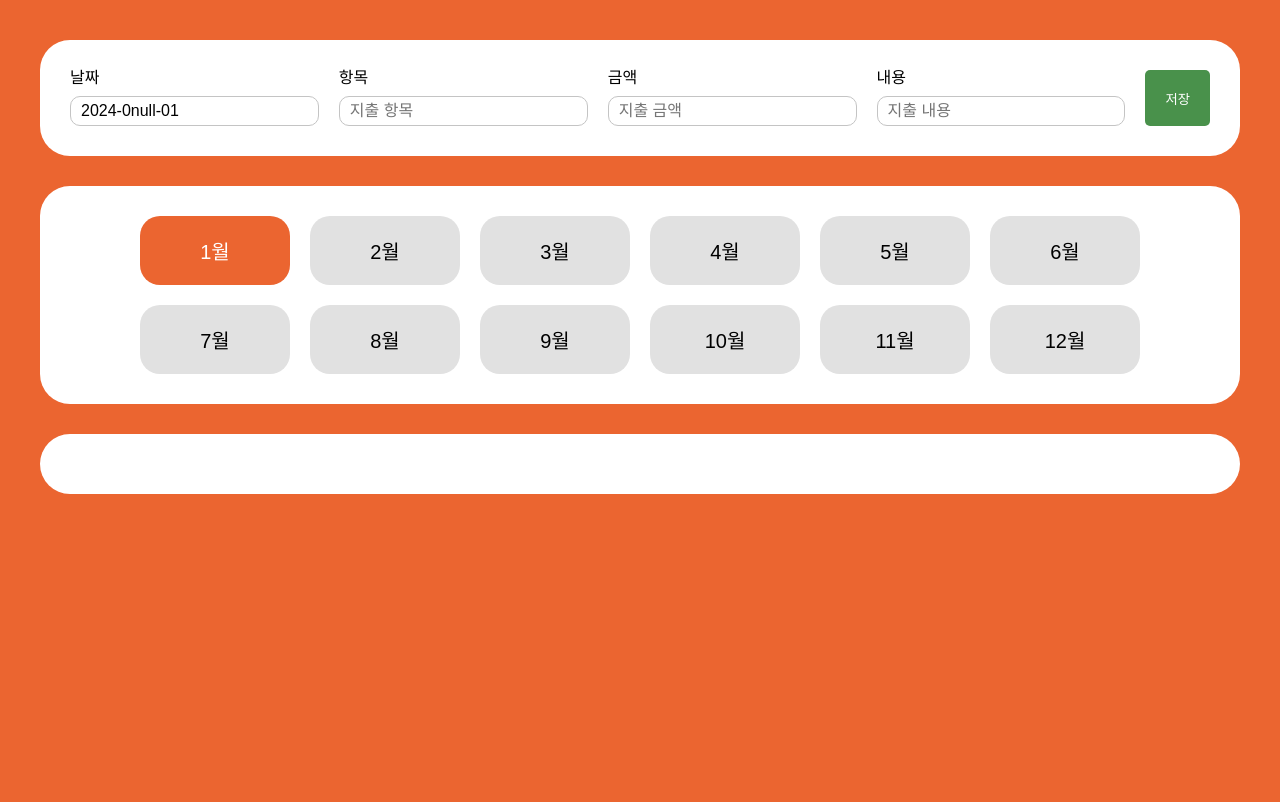
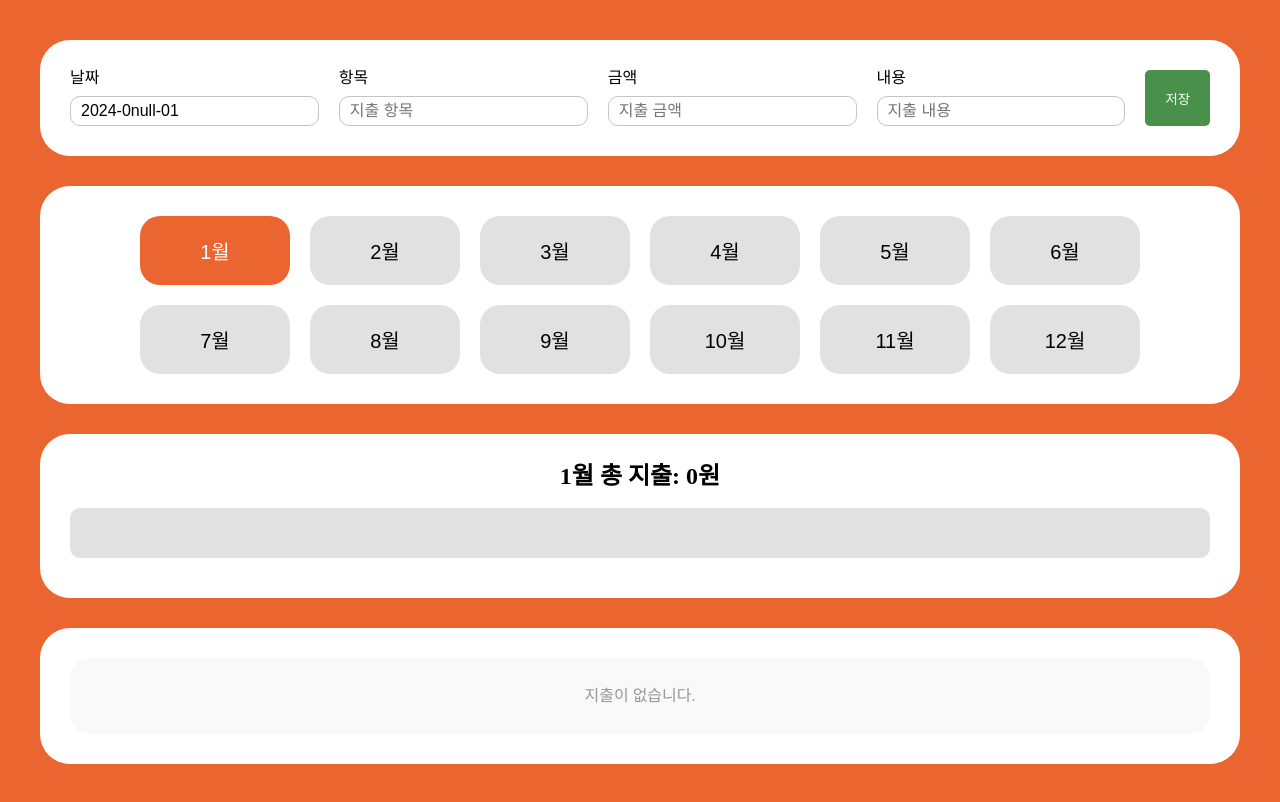
Before and after one commit to solpark16/my-account-book, a React (Vite) app: page / in a window 1280 px wide. Built offline with nearby package versions, Linux system fonts and the light colour scheme.

Commit message:
Feat: 월별 지출 Summary 제작

```diff
--- a/src/components/ExpenseForm.jsx
+++ b/src/components/ExpenseForm.jsx
@@ -76,7 +76,7 @@ const ExpenseForm = () => {
       id: uuidv4(),
       date,
       item,
-      amount,
+      amount: +amount,
       description,
     };
     // 기존 지출 항목들에 새로운 지출 항목 추가
--- a/src/components/ExpenseItem.jsx
+++ b/src/components/ExpenseItem.jsx
@@ -52,7 +52,7 @@ const ExpenseItem = ({ expense }) => {
           {item} - {description}
         </StDescription>
       </StItemLeft>
-      <StItemRight>{amount}원</StItemRight>
+      <StItemRight>{amount.toLocaleString()}원</StItemRight>
     </StLi>
   );
 };
--- /dev/null
+++ b/src/components/ExpenseSummary.jsx
@@ -0,0 +1,111 @@
+import React from "react";
+import styled from "styled-components";
+import { useSelector } from "react-redux";
+
+const StDiv = styled.div`
+  background-color: #fff;
+  padding: 30px;
+  display: flex;
+  border-radius: 30px;
+  flex-direction: column;
+  justify-content: center;
+  text-align: center;
+`;
+const StUl = styled.ul`
+  display: flex;
+  justify-content: center;
+  gap: 20px;
+  flex-wrap: wrap;
+  margin-top: 10px;
+`;
+const StLi = styled.li`
+  display: flex;
+  align-items: center;
+`;
+const StTitle = styled.p`
+  font-size: 24px;
+  font-weight: bold;
+`;
+const StGraph = styled.div`
+  margin-top: 20px;
+  overflow: hidden;
+  display: flex;
+  height: 50px;
+  background-color: #e1e1e1;
+  border-radius: 10px;
+`;
+const StGraphItem = styled.div`
+  background-color: ${(props) => props.$backColor};
+  box-sizing: border-box;
+  height: 100%;
+  width: ${(props) => props.$width}%;
+`;
+const StColorItem = styled.div`
+  width: 20px;
+  height: 10px;
+  background-color: ${(props) => props.$backColor};
+  margin-right: 8px;
+`;
+const ExpenseSummary = () => {
+  const { expensesList } = useSelector((state) => state.expensesList);
+  const { selectedMonth } = useSelector((state) => state.selectedMonth);
+  const graphColor = ["#007BFF", "#28A745", "#DC3545", "#FFC107", "#17A2B8"];
+  // 월별 총 지출 계산
+  const expensesSummary = expensesList.reduce((acc, cur) => {
+    return acc + Number(cur.amount);
+  }, 0);
+  // 항목별 지출 금액 계산
+  const expensesItemList = () => {
+    const expensesItemList = {};
+    expensesList.forEach((expense) => {
+      if (Object.keys(expensesItemList).includes(expense.item)) {
+        expensesItemList[expense.item] += +expense.amount;
+      } else {
+        expensesItemList[expense.item] = +expense.amount;
+      }
+    });
+    return Object.entries(expensesItemList)
+      .sort((a, b) => b[1] - a[1])
+      .reduce((acc, cur, idx) => {
+        if (idx < 4) {
+          acc.push(cur);
+        } else if (idx === 4) {
+          acc.push(["기타", `${+cur[1]}`]);
+        } else {
+          acc[4][1] = +acc[4][1] + cur[1];
+        }
+        return acc;
+      }, []);
+  };
+  return (
+    <StDiv>
+      <StTitle>
+        {selectedMonth}월 총 지출: {expensesSummary.toLocaleString()}원
+      </StTitle>
+      <StGraph>
+        {expensesItemList().map((item, idx) => {
+          return (
+            <StGraphItem
+              key={item[0]}
+              $backColor={graphColor[idx]}
+              $width={((item[1] / expensesSummary) * 100).toFixed(2)}
+            ></StGraphItem>
+          );
+        })}
+      </StGraph>
+      <StUl>
+        {expensesItemList().map((item, idx) => {
+          return (
+            <StLi key={item[0]}>
+              <StColorItem $backColor={graphColor[idx]}></StColorItem>
+              {item[0]}: {item[1].toLocaleString()}원 (
+              {((item[1] / expensesSummary) * 100).toFixed(2)}%)
+            </StLi>
+          );
+        })}
+      </StUl>
+    </StDiv>
+  );
+};
+
+export default ExpenseSummary;
--- a/src/components/ExpensesList.jsx
+++ b/src/components/ExpensesList.jsx
@@ -11,6 +11,13 @@ const StUl = styled.ul`
   border-radius: 30px;
   flex-direction: column;
   gap: 10px;
+`;
+const StDiv = styled.div`
+  background-color: #f9f9f9;
+  text-align: center;
+  padding: 30px;
+  color: #989898;
+  border-radius: 20px;
 `;
 const ExpensesList = () => {
   const { expenses } = useSelector((state) => state.expenses);
@@ -27,9 +34,13 @@ const ExpensesList = () => {
   }, [expenses]);
   return (
     <StUl>
-      {expensesList.map((expense) => {
-        return <ExpenseItem key={expense.id} expense={expense} />;
-      })}
+      {expensesList.length > 0 ? (
+        expensesList.map((expense) => {
+          return <ExpenseItem key={expense.id} expense={expense} />;
+        })
+      ) : (
+        <StDiv>지출이 없습니다.</StDiv>
+      )}
     </StUl>
   );
 };
--- a/src/components/MonthsList.jsx
+++ b/src/components/MonthsList.jsx
@@ -30,7 +30,7 @@ const StMonthButton = styled.button`
   }
 `;
 const MonthsList = () => {
-  const monthsList = [...Array(12).keys()].map((month) => month + 1);
+  const monthsList = [1, 2, 3, 4, 5, 6, 7, 8, 9, 10, 11, 12];
   const { selectedMonth } = useSelector((state) => state.selectedMonth);
   const { expenses } = useSelector((state) => state.expenses);
   const dispatch = useDispatch();
--- a/src/pages/Detail.jsx
+++ b/src/pages/Detail.jsx
@@ -49,10 +49,11 @@ const Detail = () => {
 
   const { expense } = location.state.expense;
   // input ref
-  const inputDateRef = useRef(null);
-  const inputItemRef = useRef(null);
-  const inputAmountRef = useRef(null);
-  const inputDescriptionRef = useRef(null);
+  // TODO: ref 선언 이유 질문
+  // const inputDateRef = useRef(null);
+  // const inputItemRef = useRef(null);
+  // const inputAmountRef = useRef(null);
+  // const inputDescriptionRef = useRef(null);
   // save ref
   const saveDateRef = useRef(expense.date);
   const saveItemRef = useRef(expense.item);
@@ -137,7 +138,7 @@ const Detail = () => {
       <StInput
         placeholder="YYYY-MM-DD"
         type="text"
-        ref={inputDateRef}
+        // ref={inputDateRef}
         defaultValue={expense.date}
         onChange={handleDateInputChange}
       />
@@ -145,7 +146,7 @@ const Detail = () => {
       <StInput
         placeholder="지출 항목"
         type="text"
-        ref={inputItemRef}
+        // ref={inputItemRef}
         defaultValue={expense.item}
         onChange={handleItemInputChange}
       />
@@ -153,7 +154,7 @@ const Detail = () => {
       <StInput
         placeholder="지출 금액"
         type="number"
-        ref={inputAmountRef}
+        // ref={inputAmountRef}
         defaultValue={expense.amount}
         onChange={handleAmountInputChange}
       />
@@ -161,7 +162,7 @@ const Detail = () => {
       <StInput
         placeholder="지출 내용"
         type="text"
-        ref={inputDescriptionRef}
+        // ref={inputDescriptionRef}
         defaultValue={expense.description}
         onChange={handleDescriptionInputChange}
       />
--- a/src/pages/Home.jsx
+++ b/src/pages/Home.jsx
@@ -2,6 +2,7 @@ import styled from "styled-components";
 import ExpenseForm from "../components/ExpenseForm";
 import MonthsList from "../components/MonthsList";
 import ExpensesList from "../components/ExpensesList";
+import ExpenseSummary from "../components/ExpenseSummary";
 
 // styled-components
 const StDiv = styled.div`
@@ -18,6 +19,7 @@ const Home = () => {
     <StDiv>
       <ExpenseForm />
       <MonthsList />
+      <ExpenseSummary />
       <ExpensesList />
     </StDiv>
   );
```
